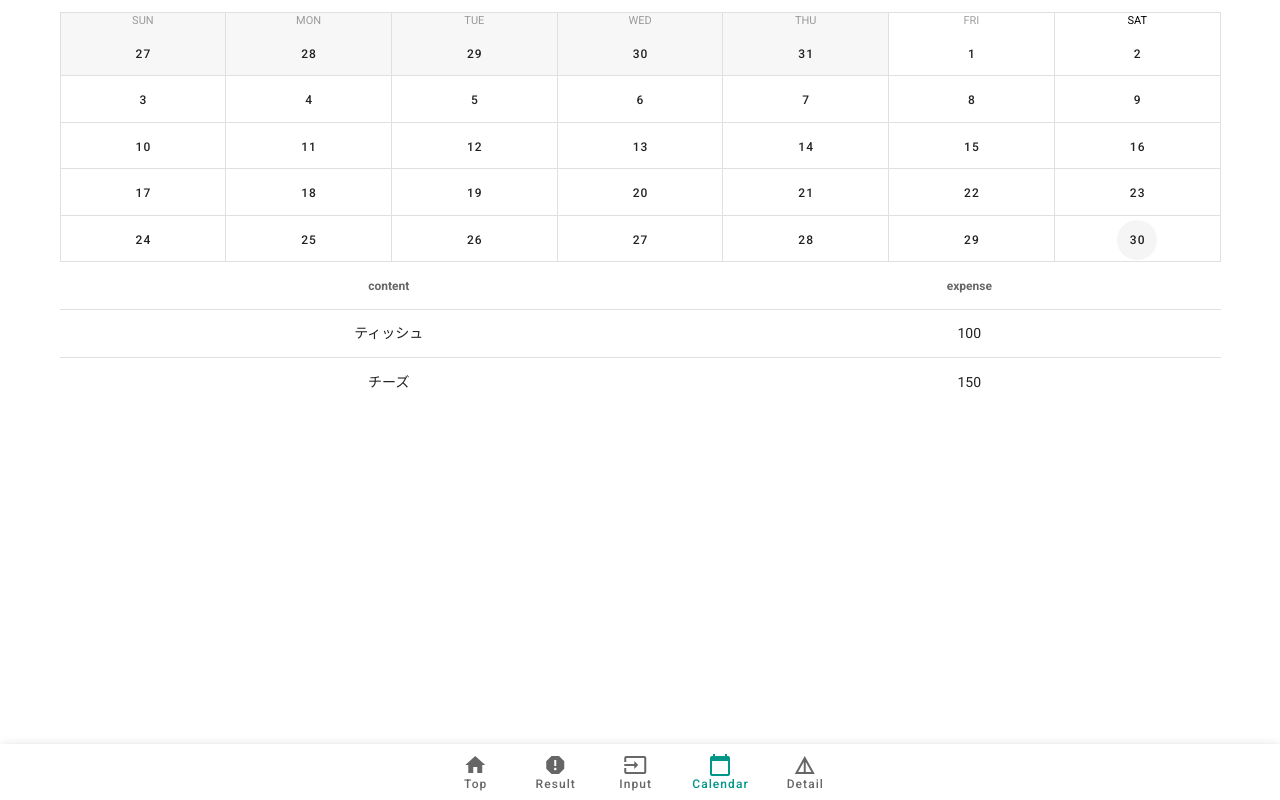
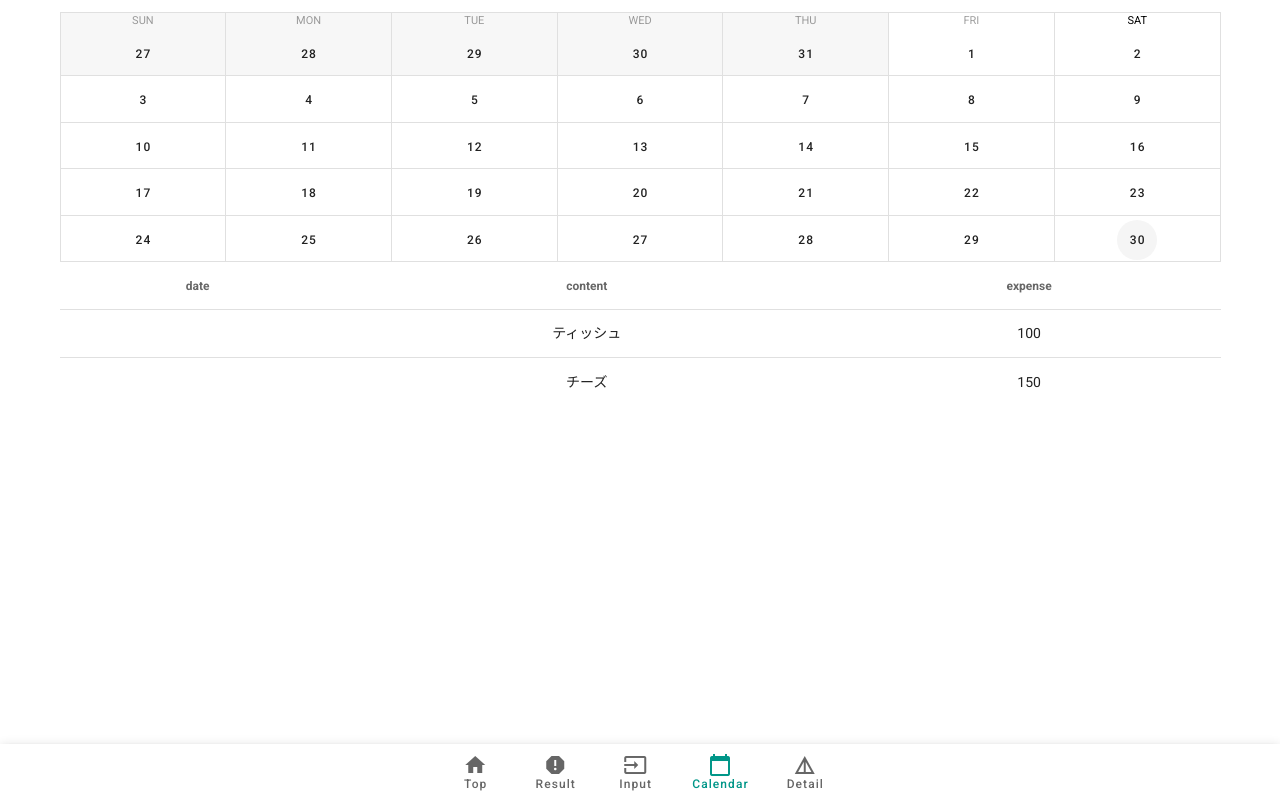
Before and after one commit to kawakawaryuryu/money-tracker, a Vue app: page /calendar in a window 1280 px wide. Built offline with nearby package versions, Linux system fonts and the light colour scheme.

Commit message:
define table header type manually

```diff
--- a/src/components/calendar/MonthCalendar.vue
+++ b/src/components/calendar/MonthCalendar.vue
@@ -15,11 +15,17 @@
 
 <script lang="ts">
 import { Component, Vue } from 'vue-property-decorator';
-import { TableHeader } from 'vuetify/src/components/VDataTable/mixins/header';
+import { TableHeader } from '@/types/vuetify/table';
+import { ExpenseItem } from '@/components/detail/expense-item';
 
 @Component
 export default class MonthCalendar extends Vue {
   private headers: TableHeader[] = [
+    {
+      text: 'date',
+      align: 'center',
+      value: 'date'
+    },
     {
       text: 'content',
       align: 'center',
--- a/src/components/detail/MonthDetail.vue
+++ b/src/components/detail/MonthDetail.vue
@@ -13,7 +13,7 @@
 
 <script lang="ts">
 import { Component, Vue } from 'vue-property-decorator';
-import { TableHeader } from 'vuetify/src/components/VDataTable/mixins/header';
+import { TableHeader } from '@/types/vuetify/table';
 import { getExpenses } from '@/httpclient/expense/expense-client';
 import { ExpenseItem } from '@/components/detail/expense-item';
 
--- a/src/components/result/MonthResult.vue
+++ b/src/components/result/MonthResult.vue
@@ -13,7 +13,7 @@
 
 <script lang="ts">
 import { Component, Vue } from 'vue-property-decorator';
-import { TableHeader } from 'vuetify/src/components/VDataTable/mixins/header';
+import { TableHeader } from '@/types/vuetify/table';
 
 @Component
 export default class MonthResult extends Vue {
--- /dev/null
+++ b/src/types/vuetify/table.ts
@@ -0,0 +1,12 @@
+export interface TableHeader {
+  text: string;
+  value: string;
+  align?: 'start' | 'center' | 'end';
+  sortable?: boolean;
+  filterable?: boolean;
+  divider?: boolean;
+  class?: string | string[];
+  width?: string | number;
+  filter?: (value: any, search: string, item: any) => boolean;
+  sort?: (a: any, b: any) => number;
+}
```
